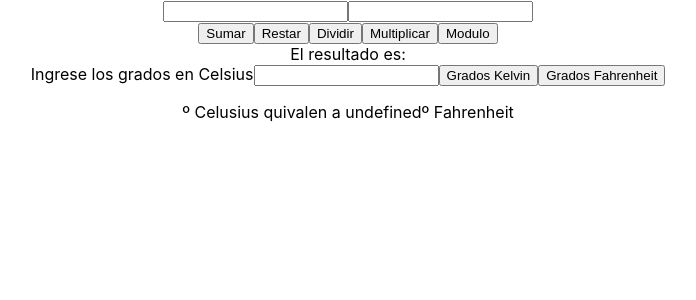
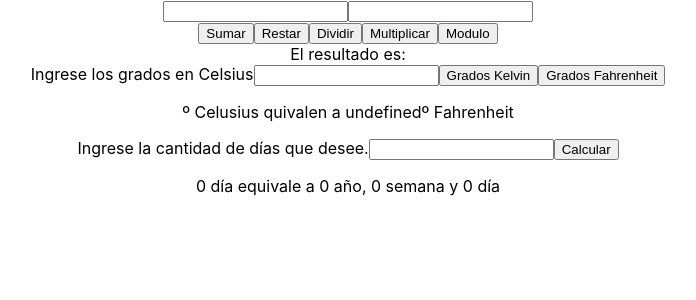
Before and after one commit to camila-frangp/challenge-01-dl, a React (Create React App) app: page / in a window 1280 px wide. Shown: the top 300 px of the page, without its empty margins (292-988 px from the left). Built offline with nearby package versions, Linux system fonts and the light colour scheme.

Commit message:
exercise 03

```diff
--- a/src/App.tsx
+++ b/src/App.tsx
@@ -10,6 +10,7 @@ function App() {
     <div className="App">
       <Content01 />
       <Content02 />
+      <Content03 />
     </div>
   );
 }
--- /dev/null
+++ b/src/sections/content-03/Content03.tsx
@@ -0,0 +1,32 @@
+import {useState} from 'react';
+
+const Content03 = () => {
+    const [quantityDays, setQuantityDays] = useState<number>(0);
+    const [year, setYear] = useState<number>(0);
+    const [week, setWeek] = useState<number>(0);
+    const [days, setDays] = useState<number>(0);
+
+    const handleResult = (value: number) => {
+        const YEAR = 365;
+        const WEEK = 7;
+
+        const years = Math.floor(value / YEAR);
+        const remainingAfterYears = value % YEAR;
+        const weeks = Math.floor(remainingAfterYears / WEEK);
+        const days = remainingAfterYears % WEEK;
+        setYear(years);
+        setWeek(weeks);
+        setDays(days);
+    }
+
+    return(
+        <section className='content content__02'>
+            <label>Ingrese la cantidad de días que desee.</label>
+            <input type='number' onChange={(e)=> setQuantityDays(Number(e.target.value)) }/>
+            <button onClick={() => handleResult(quantityDays)}>Calcular</button>
+            <p>{quantityDays > 1 ? `${quantityDays} días`: `${quantityDays} día` } equivale a {year > 1 ? `${year} años`: `${year} año` }, {week > 1 ? `${week} semanas`: `${week} semana` } y {days > 1 ? `${days} días`: `${days} día` }</p>
+        </section>
+    )
+}
+
+export default Content03;
```
Also changed, not shown: src/sections/content-03/content-03.scss (added).
